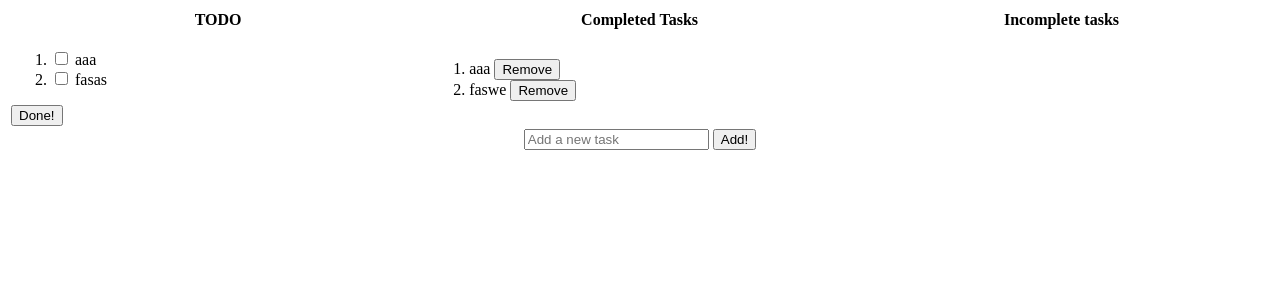
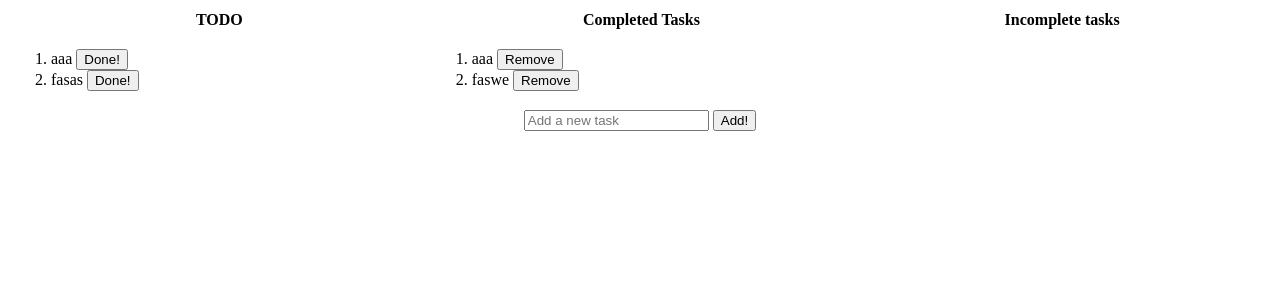
Before and after one commit to sudeephb/Task-manager, a Django app: page /tasks/ in a window 1280 px wide. Shown: the top 300 px of the page. Run offline with Django 3.2, Linux system fonts and the light colour scheme; data comes from the database, SQL or seed files in the repository; both versions use the stored data as it was after the commit.

Commit message:
Done! button works exactly like it's supposed to

```diff
--- a/task_manager/todo/templates/tasks.html
+++ b/task_manager/todo/templates/tasks.html
@@ -19,18 +19,17 @@ My Tasks
 
 			<td>
 				<ol> <!-- Todo -->
-					<form action="{% url 'tasks' %}" method="post">
-							{% csrf_token %}
 					{% for task in tasks %}
 						{% if task.status.status_text == 'to' %}
-							<li><input type = "checkbox" name = "todo" value = "{{ task.id }}"> {{ task }} </li>
+						<form action="" method="post">
+							{% csrf_token %}
+							<li>
+								{{ task }} <button type = "submit" name = "done" value = "{{task.id}}">Done!</button>
+							</li>
+						</form>
 						{% endif %}
 					{% endfor %}
-
 				</ol>
-
-							<input type = "submit" value="Done!" name = "submitname">
-						</form>
 			</td>
 
 
--- a/task_manager/todo/views.py
+++ b/task_manager/todo/views.py
@@ -13,14 +13,13 @@ def tasks(request):
 
 	if (request.method == 'POST'):
 		remove_id = request.POST.get('remove')
-		completed_task_id = request.POST.get('todo');
+		completed_task_id = request.POST.get('done');
 		if completed_task_id:
-		 	# print(f"Completed task id : {request.POST.get('todo')}")
-		 	completed_task = Task.objects.get(id = completed_task_id)
-		 	# print(completed_task.status)
-		 	completed_task.status = Status.objects.get(id = 3)		# completed has id 3
-		 	# print(f"{completed_task.status} - {completed_task}")
-		 	completed_task.save()
+		  	completed_task = Task.objects.get(id = completed_task_id)
+		#  	# print(completed_task.status)
+		  	completed_task.status = Status.objects.get(id = 3)		# completed has id 3
+		#  	# print(f"{completed_task.status} - {completed_task}")
+		  	completed_task.save()
 
 		new_task = request.POST.get('newTask')
 		if new_task:
```
Also changed, not shown: task_manager/db.sqlite3.
